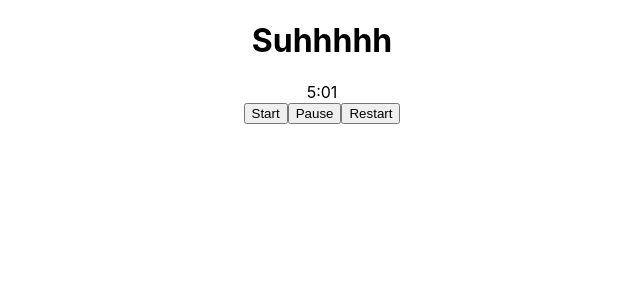
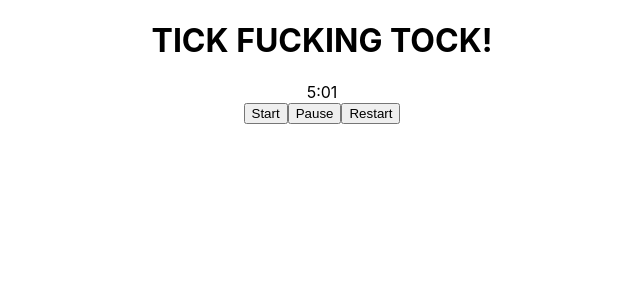
Before and after one commit to ntn9995/effing-math-2, a React (Create React App) app: page / in a window 1280 px wide. Shown: the top 300 px of the page, without its empty margins (318-958 px from the left). Built offline with nearby package versions, Linux system fonts and the light colour scheme.

Commit message:
GameScreen component

```diff
--- a/src/App.js
+++ b/src/App.js
@@ -1,22 +1,13 @@
-import React, {useState} from 'react';
-import Timer from './components/Timer';
+import React from 'react';
+import GameScreen from './components/GameScreen';
 import './App.css';
 
 function App() {
 
-  const [over, setOver] = useState(false);
-
-  if (over) {
-    return (
-      <div className="App">
-        <h3>Game over!</h3>
-      </div>
-    );
-  }
 
   return (
     <div className="App">
-      <Timer title="Suhhhhh" duration={10} secPrecision={1} msPrecision={2} onTimeout={() => setOver(true)}/>
+      <GameScreen/>
     </div>
   );
 }
--- /dev/null
+++ b/src/components/GameScreen.js
@@ -0,0 +1,35 @@
+import React, {useState} from 'react';
+import Timer from './Timer';
+
+const TIMEOUT = 1;
+const WRONGANS = 2;
+const DURATION = 10;
+
+export default function GameScreen() {
+    const [over, setOver] = useState(false);
+    const [reason, setReason] = useState(0);
+
+    const handleTimeout = () => {
+        setOver(true);
+        setReason(TIMEOUT);
+    }
+
+    const gameTimer = <Timer
+        title="TICK FUCKING TOCK!"
+        duration={DURATION}
+        secPrecision={1}
+        msPrecision={2} onTimeout={() => handleTimeout()}/>;
+
+    const gameOverMsg = (<div>
+        <h1>Game Over!</h1>
+        <h2>{reason === 1 ? 'Time\'s Up!' : 'Wrong Answer'}!</h2>
+    </div>);
+
+    return (
+        <div>
+            <div className="game-clock">
+                {over ? gameOverMsg : gameTimer}
+            </div>
+        </div>
+    );
+}
```
